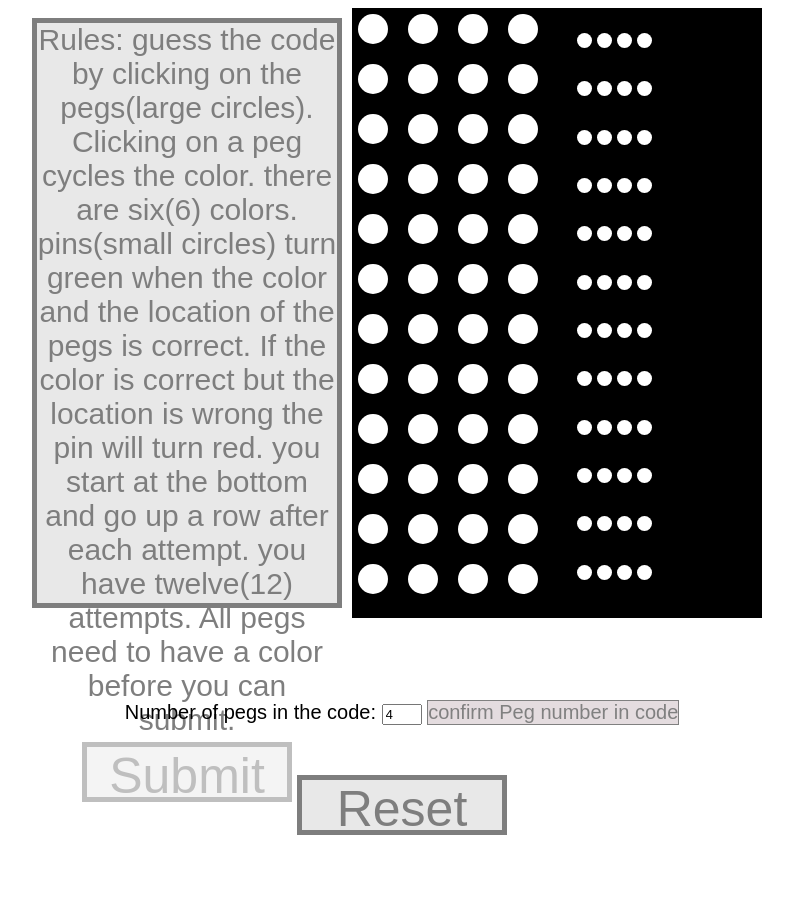
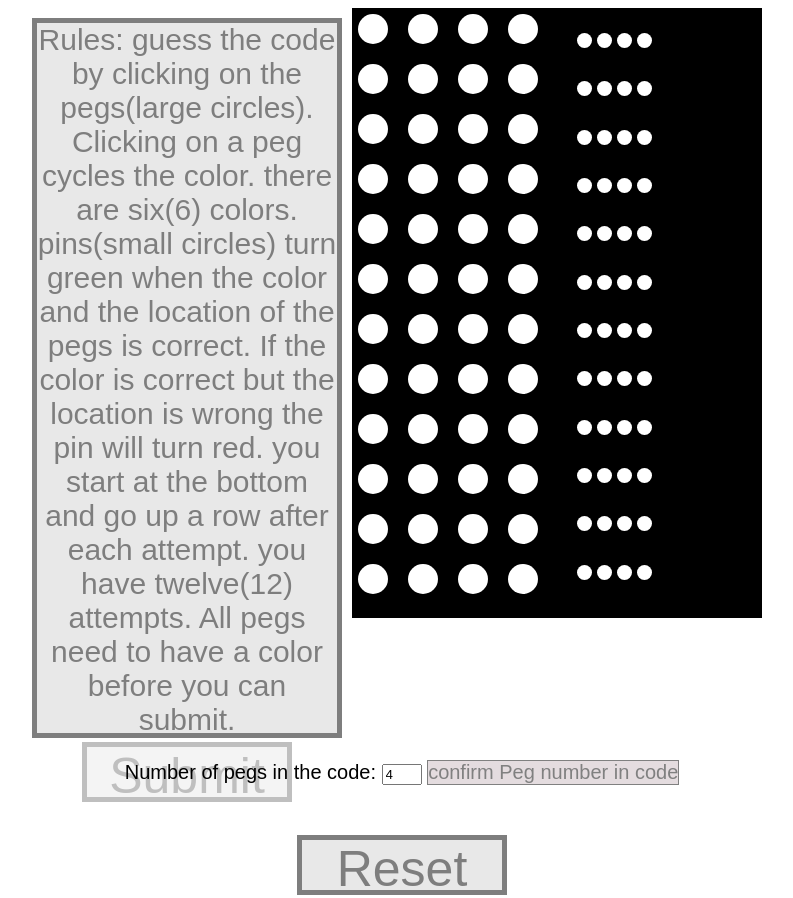
Before and after one commit to multi-Mastermind/multi-Mastermind.github.io, a plain HTML site: page index.html in a window 1280 px wide. Shown: the whole page, without its empty margins (238-1031 px from the left). Before the commit the page ends 838 px from the top, so only its background shows below. Drawn offline with Linux system fonts and the light colour scheme.

Commit message:
css updated

```diff
--- a/mastermind.css
+++ b/mastermind.css
@@ -36,7 +36,7 @@ body {
 }
 
 #instructions {
-    height: 580px;
+    height: 710px;
     width: 300px;
     border: 5px solid black;
     margin: 0;
```
